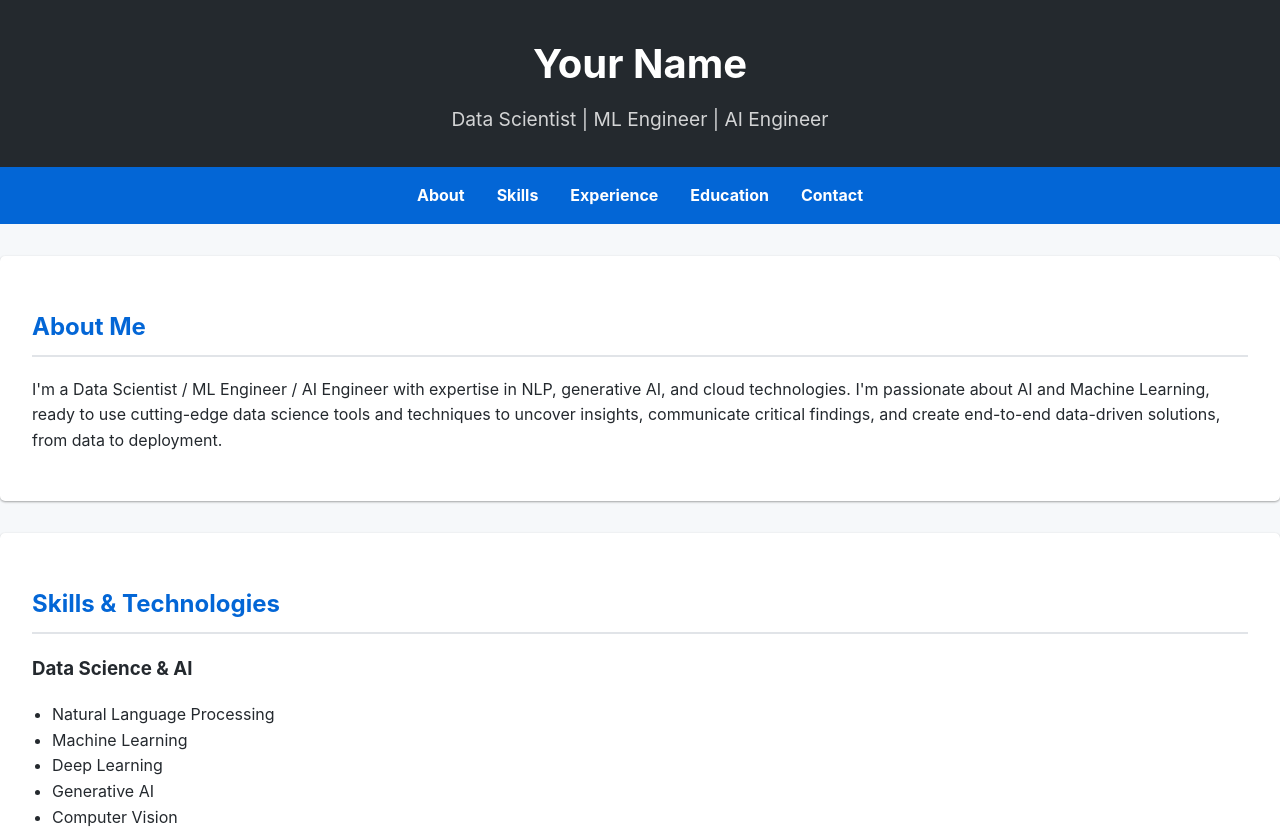
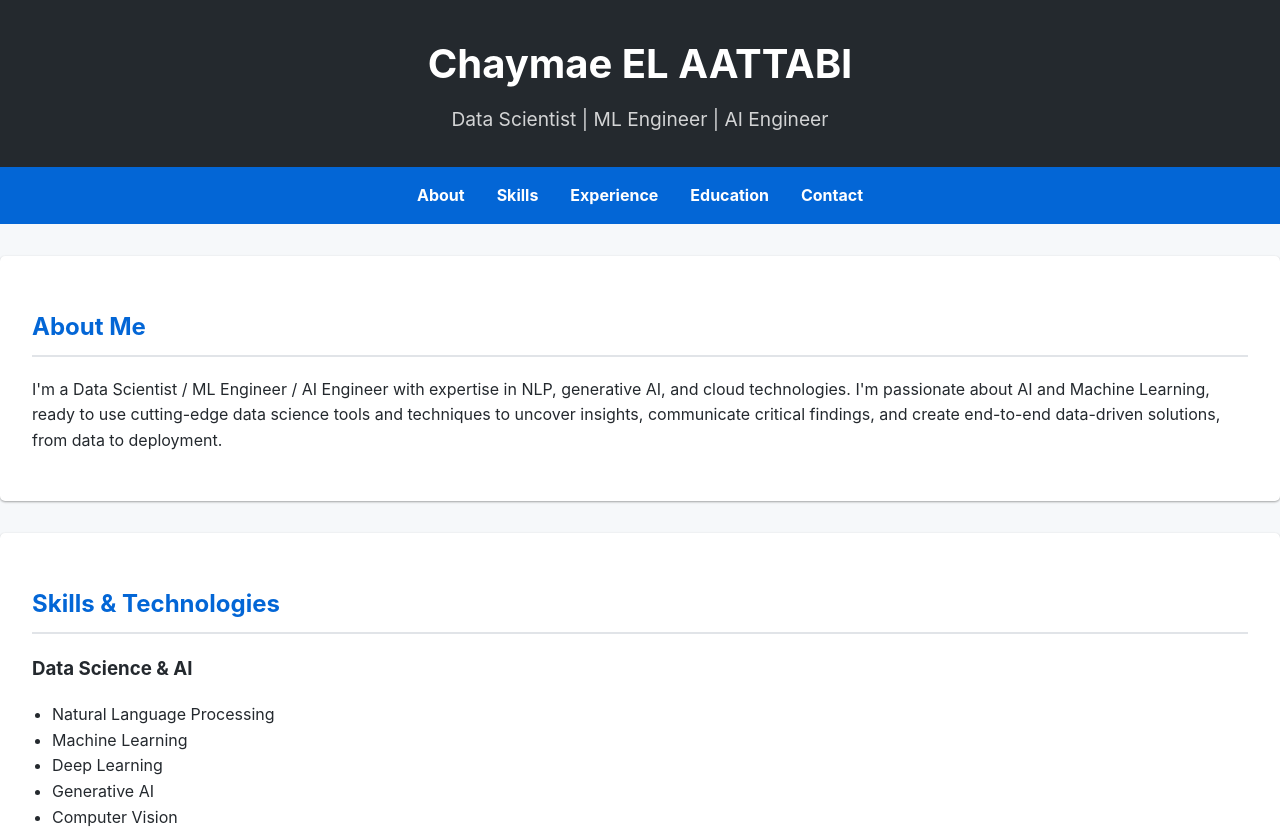
Before and after one commit to chaymaeelaattabi/chaymaeelaattabi.github.io, a plain HTML site: page index.html in a window 1280 px wide. Shown: the top 833 px of the page. Drawn offline with Linux system fonts and the light colour scheme.

Commit message:
Initial portfolio setup

```diff
--- a/index.html
+++ b/index.html
@@ -8,7 +8,7 @@
 </head>
 <body>
     <header>
-        <h1>Your Name</h1>
+        <h1>Chaymae EL AATTABI</h1>
         <p>Data Scientist | ML Engineer | AI Engineer</p>
     </header>
 
```
